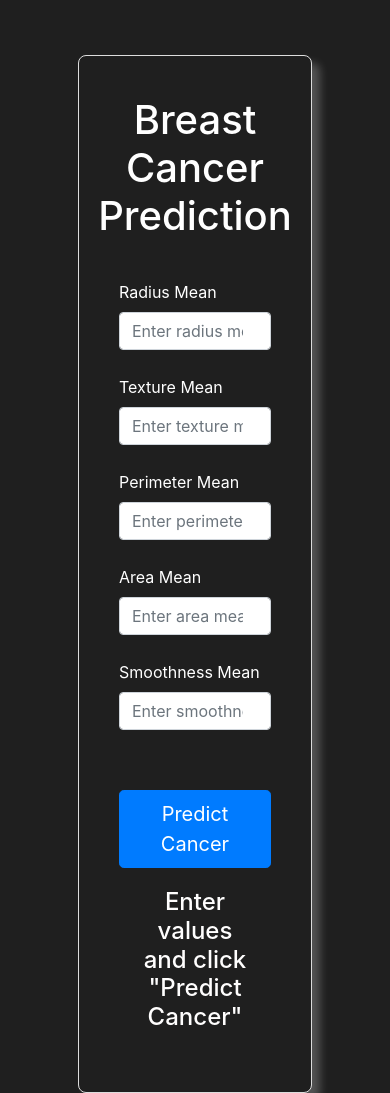
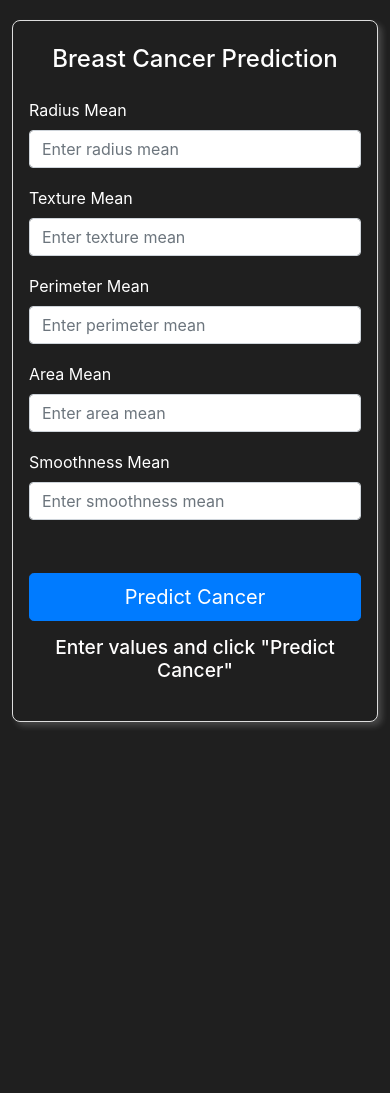
Before and after one commit to azadhussain92/Breast-Cancer-Prediction, a plain HTML site: page static/index.html in a window 390 px wide. After the commit the page ends 844 px from the top, so only its background shows below. Drawn offline with nearby package versions, Linux system fonts and the light colour scheme.

Commit message:
Make Breast Cancer Prediction container responsive on mobile

```diff
--- a/static/index.html
+++ b/static/index.html
@@ -7,22 +7,24 @@
     <title>Breast Cancer Prediction</title>
     <link rel="stylesheet" href="https://stackpath.bootstrapcdn.com/bootstrap/4.3.1/css/bootstrap.min.css" />
     <style>
+    *, *::before, *::after {
+        box-sizing: border-box;
+    }
+
     body {
-            /* margin: 20px; */
-            margin-top: 55px;
+        margin: 0;
+        padding: 40px 15px;
         background-color: rgb(31, 31, 31);
-            /* background-color: pink; */
-            height: 100%;
+        min-height: 100vh;
         width: 100%;
     }
 
     .container {
         background-color: rgb(31, 31, 31);
         color: white;
+        width: 100%;
         max-width: 60%;
-            /* Keeps the container wide but leaves a small margin on the sides */
         margin: 0 auto;
-            /* Centers the container on the page */
         padding: 40px;
         text-align: center;
         border: 1px solid #ddd;
@@ -63,6 +65,37 @@
     /* Ensures the white input boxes stretch fully */
     .form-control {
         width: 100%;
+    }
+
+    /* --- Mobile Responsive Override --- */
+    @media (max-width: 768px) {
+        body {
+            padding: 20px 12px;
+        }
+
+        .container {
+            max-width: 100%;
+            padding: 24px 16px;
+            box-shadow: 4px 4px 6px rgba(255, 255, 255, 0.18);
+        }
+
+        h1 {
+            font-size: 1.5rem;
+            margin-bottom: 24px;
+        }
+
+        .form-group {
+            margin-bottom: 18px;
+        }
+
+        #prediction-result {
+            font-size: 1.2rem;
+            margin: 15px 0;
+        }
+
+        button, .btn {
+            width: 100%;
+        }
     }
 </style>
 </head>
```
Lines whose indentation alone changed are shown as unchanged.
